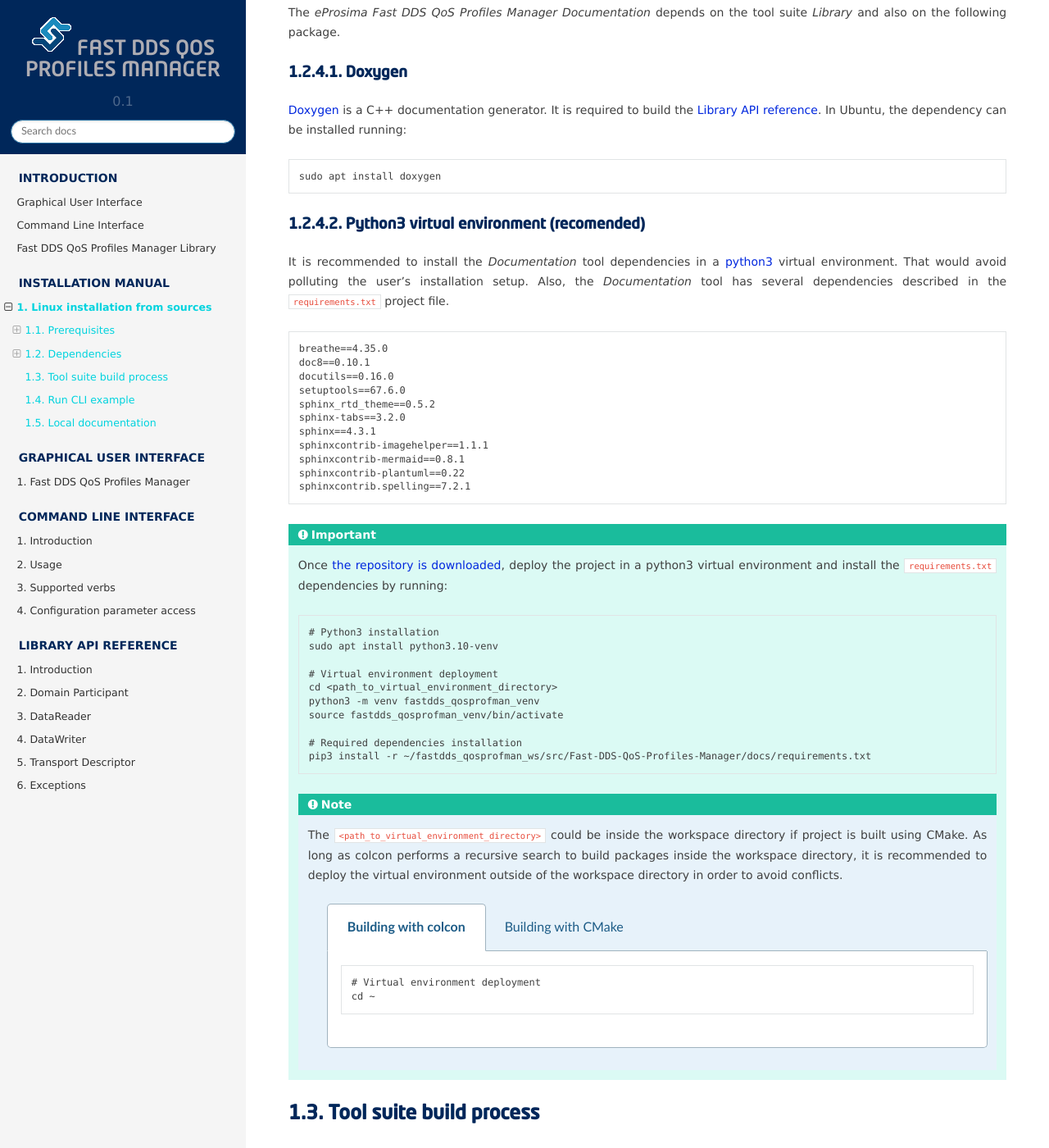
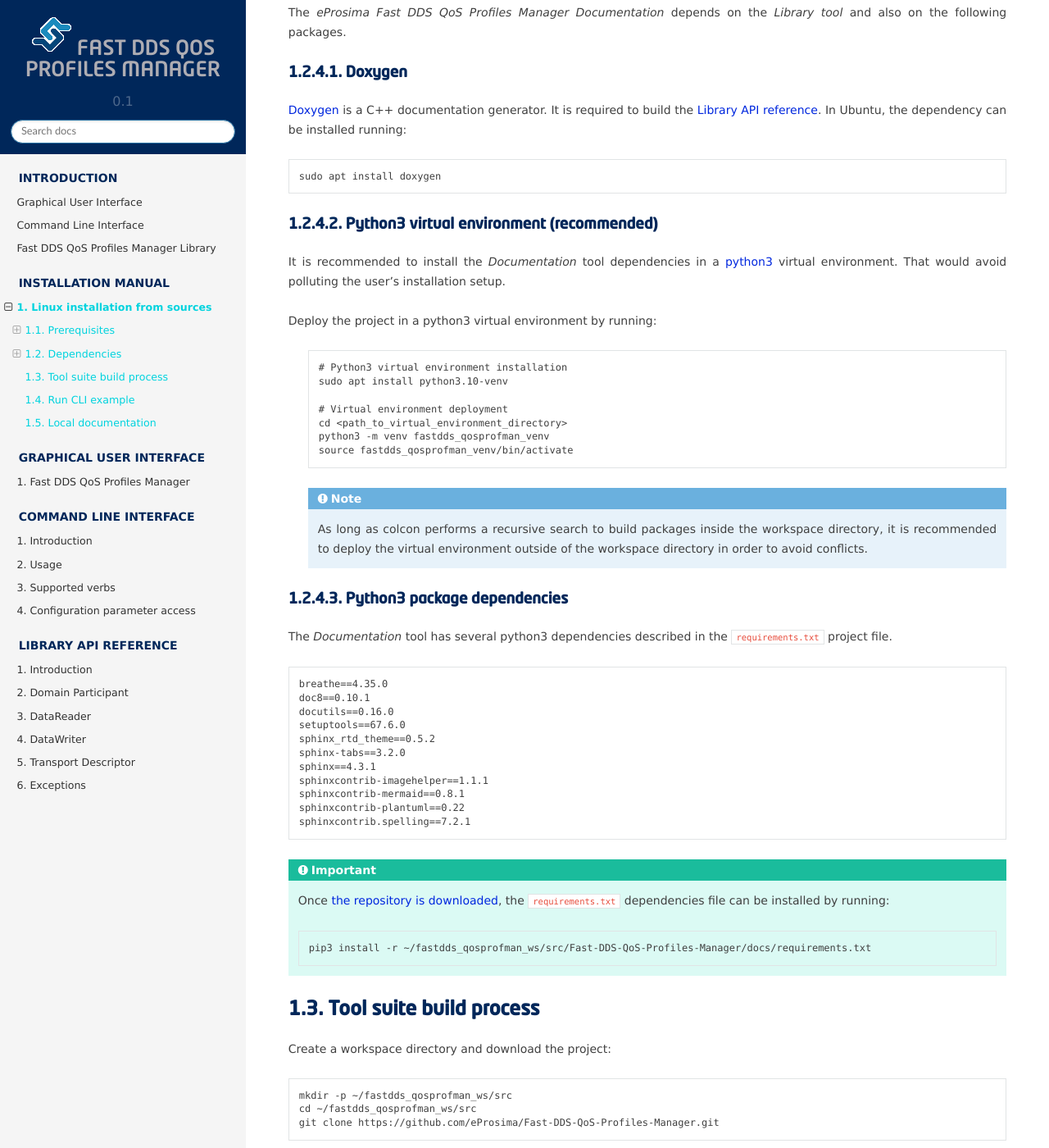
Before and after one commit to eProsima/Fast-DDS-QoS-Profiles-Manager, a Sphinx documentation site: the page built from docs/rst/installation/linux_installation.rst, in a window 1280 px wide and 1400 px high, scrolled down 2695 px. Shown: the whole window at 82% size. Built offline with Sphinx 7.4.7 and the Read the Docs theme 2.0.0, drawn with Linux system fonts in a browser that asks for light colours; pages that are not in the unit, such as notebooks, are missing from menus; some of the changed text lies outside the part shown.

Commit message:
Refs #18219: Apply latest rev suggestions
Signed-off-by: JesusPoderoso <jesuspoderoso@eprosima.com>

```diff
--- a/docs/rst/installation/linux_installation.rst
+++ b/docs/rst/installation/linux_installation.rst
@@ -100,7 +100,7 @@
 CLI tool
 ^^^^^^^^
 
-The *eProsima Fast DDS QoS Profiles Manager CLI* depends on the tool suite *Library* and also on the following package.
+The *eProsima Fast DDS QoS Profiles Manager CLI* depends on the *Library tool* and also on the following package.
 
 Docopt
 """"""
@@ -122,7 +122,7 @@
 Documentation tool
 ^^^^^^^^^^^^^^^^^^
 
-The *eProsima Fast DDS QoS Profiles Manager Documentation* depends on the tool suite *Library* and also on the following package.
+The *eProsima Fast DDS QoS Profiles Manager Documentation* depends on the *Library tool* and also on the following packages.
 
 Doxygen
 """""""
@@ -135,23 +135,17 @@
 
     sudo apt install doxygen
 
-Python3 virtual environment (recomended)
-""""""""""""""""""""""""""""""""""""""""
+Python3 virtual environment (recommended)
+"""""""""""""""""""""""""""""""""""""""""
 
 It is recommended to install the *Documentation* tool dependencies in a `python3 <https://www.python.org/downloads/>`_ virtual environment.
 That would avoid polluting the user's installation setup.
-Also, the *Documentation* tool has several dependencies described in the ``requirements.txt`` project file.
 
-.. literalinclude:: /requirements.txt
-    :language: text
-
-.. important::
-
-    Once :ref:`the repository is downloaded <installation_download_project_source_linux>`, deploy the project in a python3 virtual environment and install the ``requirements.txt`` dependencies by running:
+Deploy the project in a python3 virtual environment by running:
 
     .. code-block:: bash
 
-        # Python3 installation
+        # Python3 virtual environment installation
         sudo apt install python3.10-venv
 
         # Virtual environment deployment
@@ -159,29 +153,26 @@
         python3 -m venv fastdds_qosprofman_venv
         source fastdds_qosprofman_venv/bin/activate
 
-        # Required dependencies installation
+    .. note::
+
+        As long as colcon performs a recursive search to build packages inside the workspace directory, it is recommended to deploy the virtual environment outside of the workspace directory in order to avoid conflicts.
+
+Python3 package dependencies
+""""""""""""""""""""""""""""
+
+The *Documentation* tool has several python3 dependencies described in the ``requirements.txt`` project file.
+
+.. literalinclude:: /requirements.txt
+    :language: text
+
+.. important::
+
+    Once :ref:`the repository is downloaded <installation_download_project_source_linux>`, the ``requirements.txt`` dependencies file can be installed by running:
+
+    .. code-block:: bash
+
         pip3 install -r ~/fastdds_qosprofman_ws/src/Fast-DDS-QoS-Profiles-Manager/docs/requirements.txt
 
-    .. note::
-
-        The ``<path_to_virtual_environment_directory>`` could be inside the workspace directory if project is built using CMake.
-        As long as colcon performs a recursive search to build packages inside the workspace directory, it is recommended to deploy the virtual environment outside of the workspace directory in order to avoid conflicts.
-
-            .. tabs::
-
-                .. tab:: Building with colcon
-
-                        .. code-block:: bash
-
-                            # Virtual environment deployment
-                            cd ~
-
-                .. tab:: Building with CMake
-
-                        .. code-block:: bash
-
-                            # Virtual environment deployment
-                            cd ~/fastdds_qosprofman_ws
 
 .. _installation_download_project_source_linux:
 
@@ -215,7 +206,7 @@
             These options can be also passed through a `colcon.meta <https://colcon.readthedocs.io/en/released/user/configuration.html?highlight=colcon.meta#using-meta-files>`_ file.
 
             For instance, the *Library* and *Documentation* test suites building is enabled by building with the CMake option `EPROSIMA_BUILD_TESTS`.
-            If GTest repository has been included in the workspace directory, add the GTest dependency (``"googletest-distribution"``) in both *Library* and *Documentation* `colcon.pkg <https://colcon.readthedocs.io/en/released/user/configuration.html?highlight=colcon.meta#colcon-pkg-files>`_ files.
+            If GTest repository has been included in the workspace directory, add the GTest dependency (``"googletest-distribution"``) in the *Library* `colcon.pkg <https://colcon.readthedocs.io/en/released/user/configuration.html?highlight=colcon.meta#colcon-pkg-files>`_ file.
             Also, colcon provides `certain arguments <https://colcon.readthedocs.io/en/released/reference/package-selection-arguments.html>`_ to perform package selection, excluding undesired packages or including specific packages in the build process.
 
             Thus, the following command would build the *Library* and *Documentation* tools with its test suite.
@@ -304,19 +295,7 @@
 
     fastddsqosprof -v
 
-.. note::
-
-    A complete example of the *CLI* is included in the *eProsima Fast DDS QoS Profiles Manager* repository.
-    It depends on `jq <https://stedolan.github.io/jq/>`_ in order to parse the deployment information contained in a JSON file.
-    The instructions below would run the example and generate several XML configuration files.
-
-    .. code-block:: bash
-
-        sudo apt install jq
-        cd ~/fastdds_qosprofman_ws/src/Fast-DDS-QoS-Profiles-Manager/cli/examples/ExternalLocatorFeatureConfigurationExample
-        bash cli_example_script.sh
-
-
+Next steps: please look at the `examples <https://github.com/eProsima/Fast-DDS-QoS-Profiles-Manager/tree/main/cli/examples>`_. Each example should have its ``README`` explaining the use case and how to launch it.
 
 Local documentation
 -------------------
--- a/docs/rst/spelling_wordlist.txt
+++ b/docs/rst/spelling_wordlist.txt
@@ -1,13 +1,18 @@
+CMake
 Diffie
+Docopt
+Doxygen
 eProsima
 externality
 Externality
+GTest
 GUID
 Intra
 IPv
 metatraffic
 Metatraffic
 multicast
+parsers
 preallocated
 preallocations
 pubreader
@@ -21,3 +26,4 @@
 uint
 unicast
 Whitespaces
+Xerces
```
Also changed, not shown: other parts of docs/rst/installation/linux_installation.rst (+1 -1 lines).
